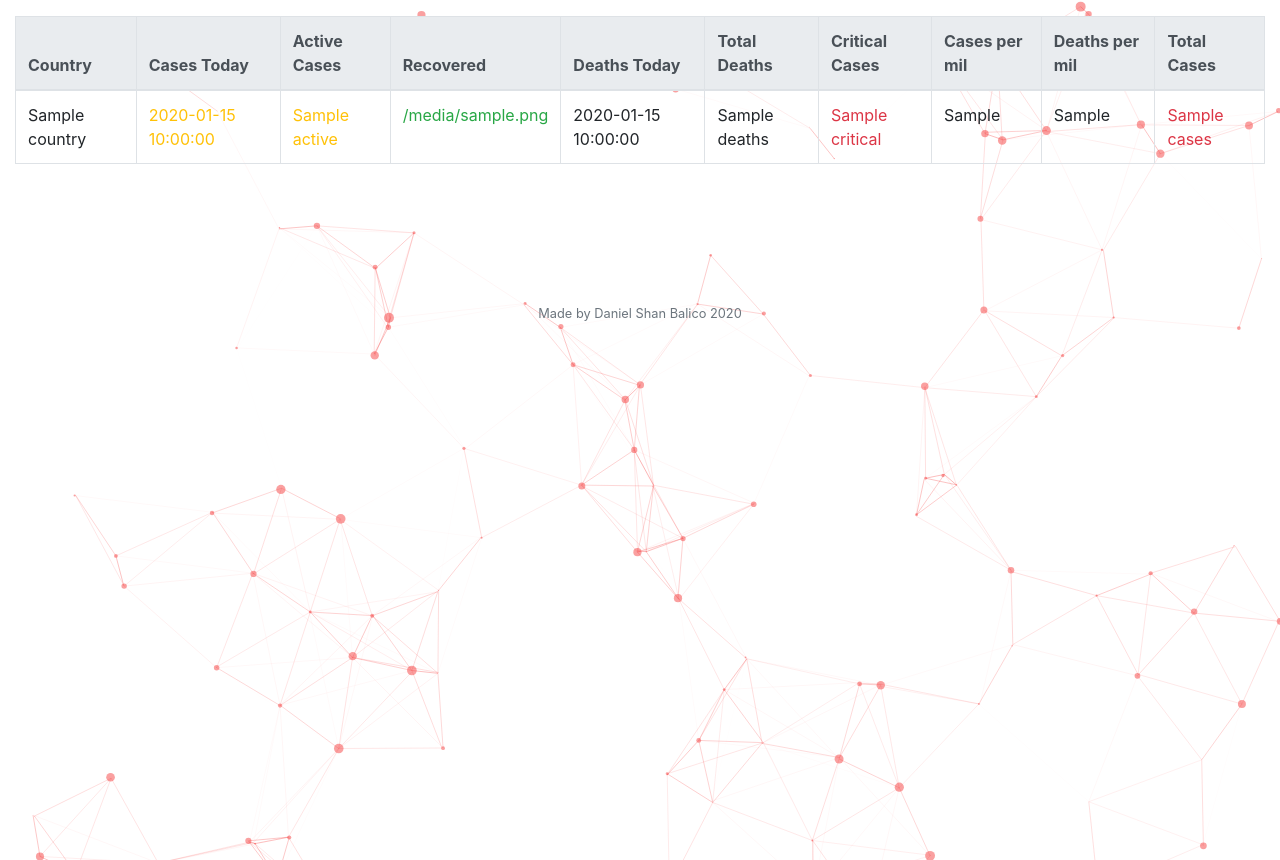
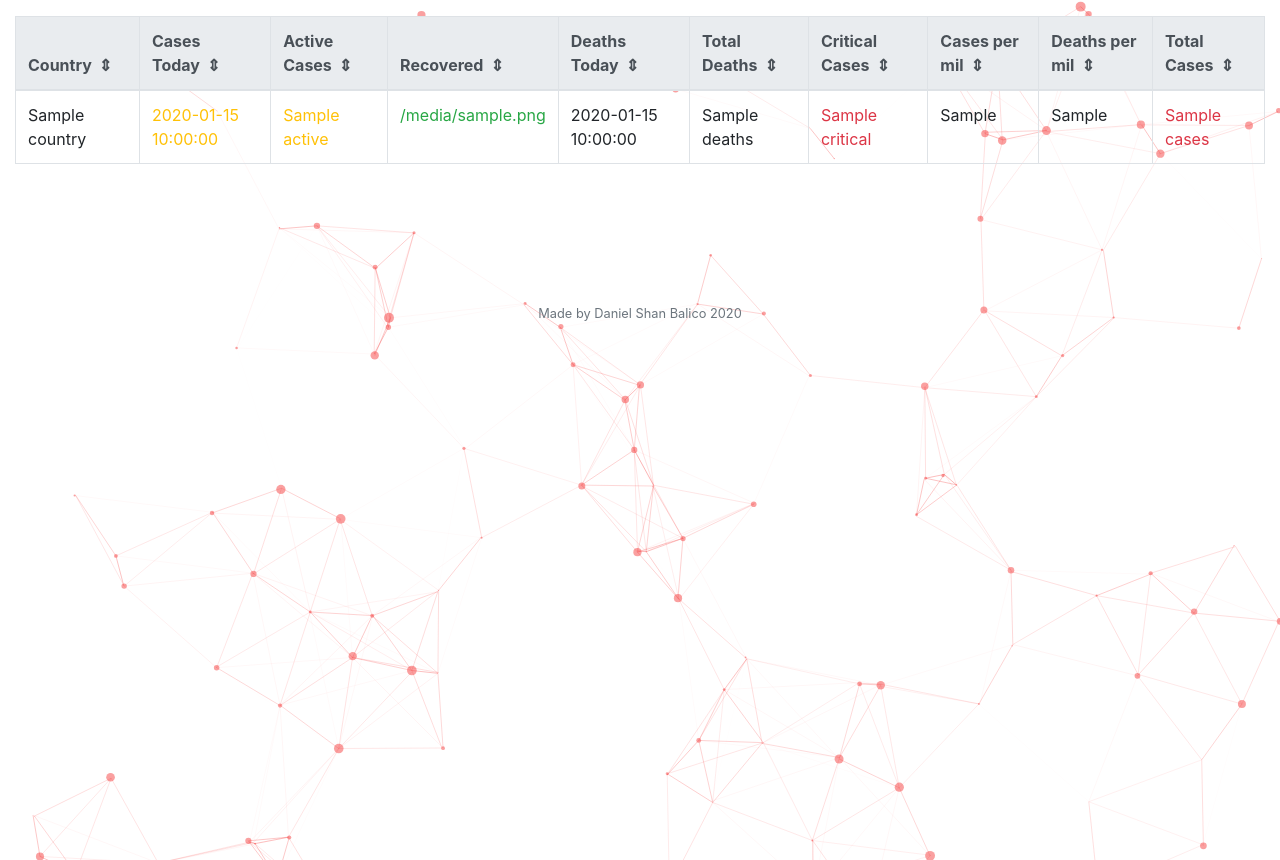
Before and after one commit to daniel-balico/coronavirus19-updates, a Flask app: template templates/table.html in a window 1280 px wide. Shown: the part 58-918 px from the top of the page. Run offline with Flask 2, Linux system fonts and the light colour scheme; the template is opened without the code that fills it: most values are stand-ins (such as "Sample title", 1, 10 or a date in 2020); some libraries are stand-ins or nearby versions.

Commit message:
Added sorting to the table

```diff
--- /dev/null
+++ b/static/css/sortable-table.css
@@ -0,0 +1,20 @@
+@charset "UTF-8";
+.sortable-table thead th {
+  cursor: pointer; }
+  .sortable-table thead th:after {
+    padding-left: 7px; }
+  .sortable-table thead th[data-sort-direction="0"]:after {
+    content: "⇕"; }
+  .sortable-table thead th[data-sort-direction="1"]:after {
+    content: "▴"; }
+  .sortable-table thead th[data-sort-direction="-1"]:after {
+    content: "▾"; }
+
+.sortable-table.sortable-fa-icons thead th:after {
+  font-family: FontAwesome; }
+.sortable-table.sortable-fa-icons thead th[data-sort-direction="0"]:after {
+  content: ""; }
+.sortable-table.sortable-fa-icons thead th[data-sort-direction="1"]:after {
+  content: ""; }
+.sortable-table.sortable-fa-icons thead th[data-sort-direction="-1"]:after {
+  content: ""; }
--- a/templates/layout.html
+++ b/templates/layout.html
@@ -19,6 +19,8 @@
 
 		<!-- Site icon -->
 		<link rel="icon" href="{{ url_for('static', filename='images/icon.png') }}">
+
+		<link rel="stylesheet" type="text/css" href="{{ url_for('static', filename='css/sortable-table.css') }}">
 
 		<!-- style -->
 		<style>
@@ -89,6 +91,11 @@
 				box-shadow: 5px 2px 19px -14px rgba(0,0,0,0.75);
 			}
 
+			th:hover {
+				cursor: pointer;
+				filter: brightness(70%);
+			}
+
 			/*width 812 */
 
 		</style>
@@ -103,6 +110,7 @@
 		  gtag('config', 'UA-165989811-1');
 		</script>
 
+		<script type="text/javascript" src="{{ url_for('static', filename='js/sortable-tables.js') }}"></script>
 		<!-- Sripts needed for bootstrap -->
   		<script src="https://ajax.googleapis.com/ajax/libs/jquery/3.4.1/jquery.min.js"></script>
   		<script src="https://cdnjs.cloudflare.com/ajax/libs/popper.js/1.16.0/umd/popper.min.js"></script>
--- a/templates/table.html
+++ b/templates/table.html
@@ -4,25 +4,25 @@
 
 	<div class="container-fluid table-responsive">
 	<div style="z-index: -1; position: fixed" id="particles-js"></div>
-		<table class="table table-bordered mt-3" id="covidTable">
+		<table class="table table-bordered mt-3 sortable-table" id="covidTable">
 		    <thead class="thead-light">
 		      <tr>
 		      	<th>Country</th>
-		        <th>Cases Today</th>
-		        <th>Active Cases</th>
-		        <th>Recovered</th>
-		        <th>Deaths Today</th>
-		        <th>Total Deaths</th>
-		        <th>Critical Cases</th>
-		        <th>Cases per mil</th>
-		        <th>Deaths per mil</th>
-		        <th>Total Cases</th>
+		        <th class="numeric-sort">Cases Today</th>
+		        <th class="numeric-sort">Active Cases</th>
+		        <th class="numeric-sort">Recovered</th>
+		        <th class="numeric-sort">Deaths Today</th>
+		        <th class="numeric-sort">Total Deaths</th>
+		        <th class="numeric-sort">Critical Cases</th>
+		        <th class="numeric-sort">Cases per mil</th>
+		        <th class="numeric-sort">Deaths per mil</th>
+		        <th class="numeric-sort">Total Cases</th>
 
 		      </tr>
 		    </thead>
 		    <tbody jput="tbody">
 		      {% for x in jsonData %}
-			      <tr>
+			      <tr class="item">
 			        <td>{{ x['country'] }}</td>
 			        <td class="text-warning">{{ x['todayCases'] }}</td>
 			        <td class="text-warning">{{ x['active'] }}</td>
@@ -39,43 +39,4 @@
 	  	</table>
 	</div>
 
-	<script>
-		function sortTable() {
-		  var table, rows, switching, i, x, y, shouldSwitch;
-		  table = document.getElementById("covidTable");
-		  switching = true;
-		  /*Make a loop that will continue until
-		  no switching has been done:*/
-		  while (switching) {
-		    //start by saying: no switching is done:
-		    switching = false;
-		    rows = table.rows;
-		    /*Loop through all table rows (except the
-		    first, which contains table headers):*/
-		    for (i = 1; i < (rows.length - 1); i++) {
-		      //start by saying there should be no switching:
-		      shouldSwitch = false;
-		      /*Get the two elements you want to compare,
-		      one from current row and one from the next:*/
-		      x = rows[i].getElementsByTagName("TD")[0];
-		      y = rows[i + 1].getElementsByTagName("TD")[0];
-		      //check if the two rows should switch place:
-		      if (x.innerHTML.toLowerCase() > y.innerHTML.toLowerCase()) {
-		        //if so, mark as a switch and break the loop:
-		        shouldSwitch = true;
-		        break;
-		      }
-		    }
-		    if (shouldSwitch) {
-		      /*If a switch has been marked, make the switch
-		      and mark that a switch has been done:*/
-		      rows[i].parentNode.insertBefore(rows[i + 1], rows[i]);
-		      switching = true;
-		    }
-		  }
-		}
-
-		sortTable()
-		</script>
-
 {% endblock content %}
```
Also changed, not shown: static/js/sortable-tables.js (added, +99 -0 lines).
